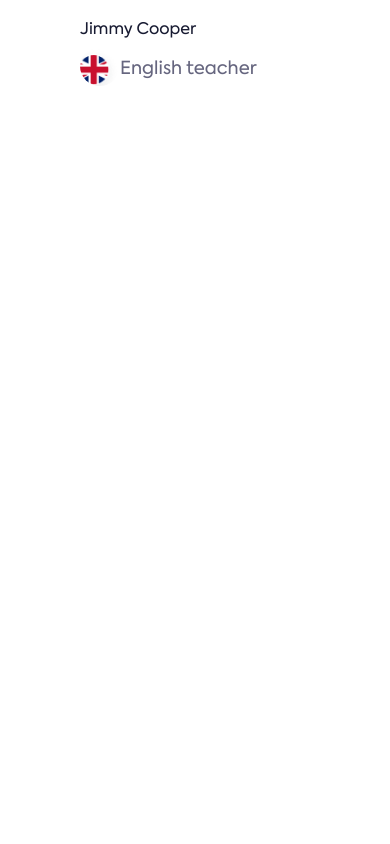
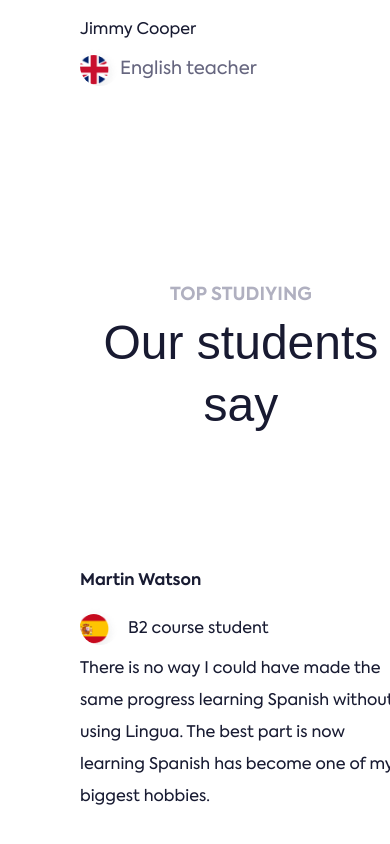
Before and after one commit to ebashirli/oneacademy, a Next.js app: page / in a window 390 px wide. Shown: the part 4968-5812 px from the top of the page. Before the commit the page ends 5070 px from the top, so only its background shows below. Built offline with nearby package versions, Linux system fonts and the light colour scheme; a web font is replaced by a local one.

Commit message:
add testimonial

```diff
--- a/app/page.tsx
+++ b/app/page.tsx
@@ -1,7 +1,7 @@
 import Hero from "@/components/hero/hero";
 import Personnel from "@/components/personnel";
 import Values from "@/components/values";
-import Image from "next/image";
+import Testimonial from "@/components/testimonial";
 
 export default function Home() {
   return (
@@ -9,6 +9,7 @@ export default function Home() {
       <Hero />
       <Values />
       <Personnel />
+      <Testimonial />
     </main>
   );
 }
--- a/components/hero/hero.tsx
+++ b/components/hero/hero.tsx
@@ -4,7 +4,7 @@ import HeroImage from "./hero-image";
 
 export default function Hero() {
   return (
-    <section className="pt-24 grid xl:grid-cols-2 bg-[#fff5f1] rounded-[40px] items-center ">
+    <section className="pt-24 grid xl:grid-cols-2 lg:max-h-screen bg-[#fff5f1] rounded-[40px] items-center ">
       <HeroImage />
       <div className="p-8 text-left ml-48 ">
         <h2 className="max-w-[580px] text-[42px] xl:text-[56px] font-light leading-[70.56px] ">
--- /dev/null
+++ b/components/testimonial.tsx
@@ -0,0 +1,45 @@
+import Image from "next/image";
+
+export default function Testimonial() {
+  return (
+    <section className="px-16 xl:px-32 mb-96 xl:h-[calc(100vh-64px)]  flex flex-col gap-16  ">
+      <div className="text-center xl:text-left">
+        <h3 className="text-[#b0b0c0] text-lg font-bold uppercase leading-[34.20px]">
+          top studiying
+        </h3>
+        <h4 className="text-[#181a31] text-5xl font-light leading-[62.40px]">
+          Our students say
+        </h4>
+      </div>
+      <div className="grid gap-16 xl:grid-cols-2 grow ">
+        <div className="relative bg-[#fceae3] rounded-[40px] max-w-[450px] h-full grow">
+          <Image
+            src="/testimonials/s1.png"
+            alt=""
+            fill
+            className="object-contain rounded-[40px] "
+          />
+        </div>
+        <div className="flex gap-2 flex-col justify-center ">
+          <h5 className="font-bold">Martin Watson</h5>
+          <div className="flex items-end gap-2">
+            <div className="h-10 w-10 relative ">
+              <Image
+                src={`/key-persons/flags/es.png`}
+                alt=""
+                fill
+                className="object-cover rounded-full "
+              />
+            </div>
+            <p>B2 course student</p>
+          </div>
+          <p>
+            There is no way I could have made the same progress learning Spanish
+            without using Lingua. The best part is now learning Spanish has
+            become one of my biggest hobbies.
+          </p>
+        </div>
+      </div>
+    </section>
+  );
+}
```
Also changed, not shown: public/testimonials/s1.png (added).
